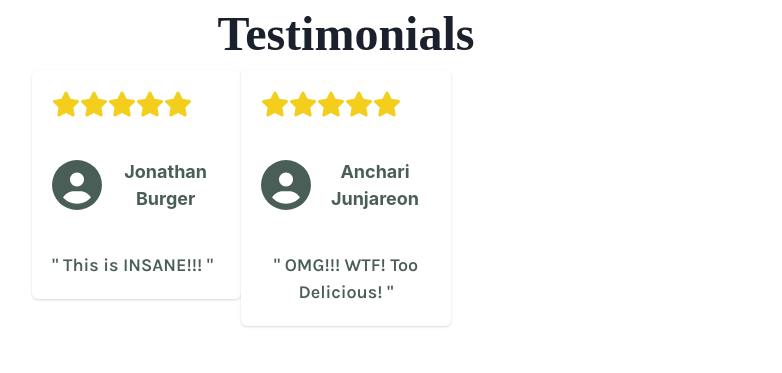
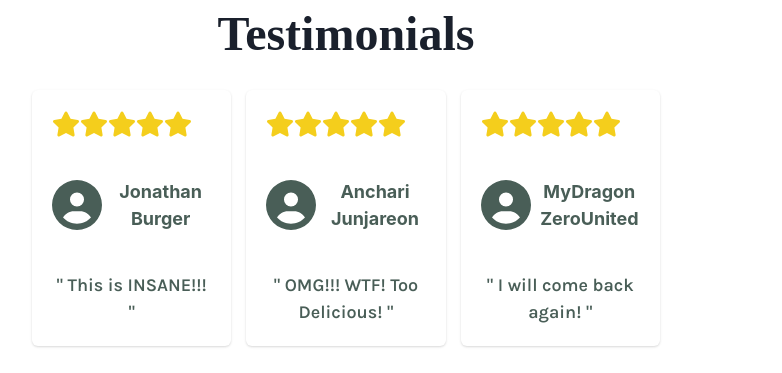
Before and after one commit to MrBigBrainy/CapStone, a React (Create React App) app: page / in a window 1280 px wide. Shown: the part 1320-1693 px from the top of the page, without its empty margins (294-1076 px from the left). Built offline with nearby package versions, Linux system fonts and the light colour scheme; a web font is replaced by a local one.

Commit message:
Finish Testimonial

```diff
--- a/src/component/Testimonial.jsx
+++ b/src/component/Testimonial.jsx
@@ -8,12 +8,20 @@ export default function Testimonial() {
         fontSize={"5xl"}
         fontFamily={"Markazi"}
         fontWeight={"semibold"}
+        mb={"20px"}
       >
         Testimonials
       </Text>
-      <Grid templateColumns="repeat(6, 1fr)">
+      <Grid templateColumns="repeat(6, 1fr)" gap={"15px"}>
         <Review name={"Jonathan Burger"} review={"This is INSANE!!!"} />
-        <Review name={"Anchari Junjareon"} review={"OMG!!! WTF! Too Delicious!"} />
+        <Review
+          name={"Anchari Junjareon"}
+          review={"OMG!!! WTF! Too Delicious!"}
+        />
+        <Review
+          name={"MyDragon ZeroUnited"}
+          review={"I will come back again!"}
+        />
       </Grid>
     </>
   );
```
